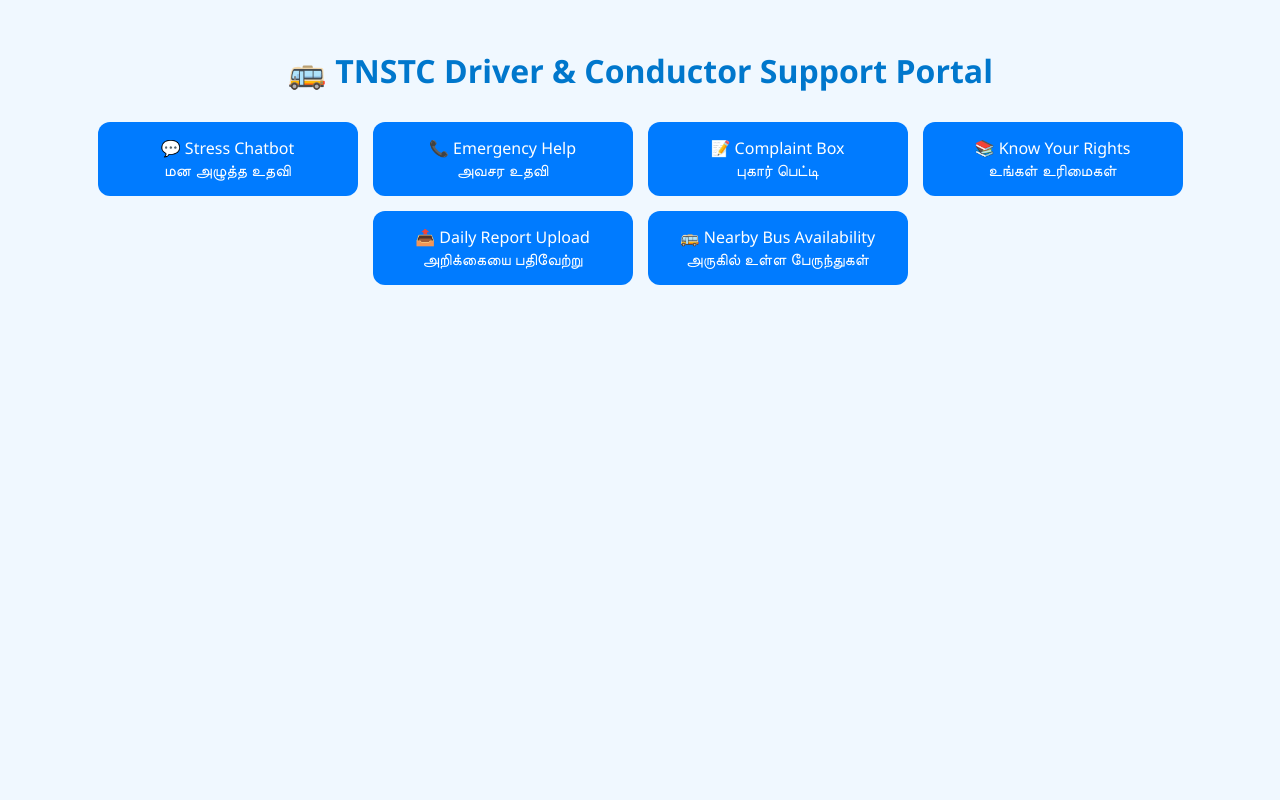
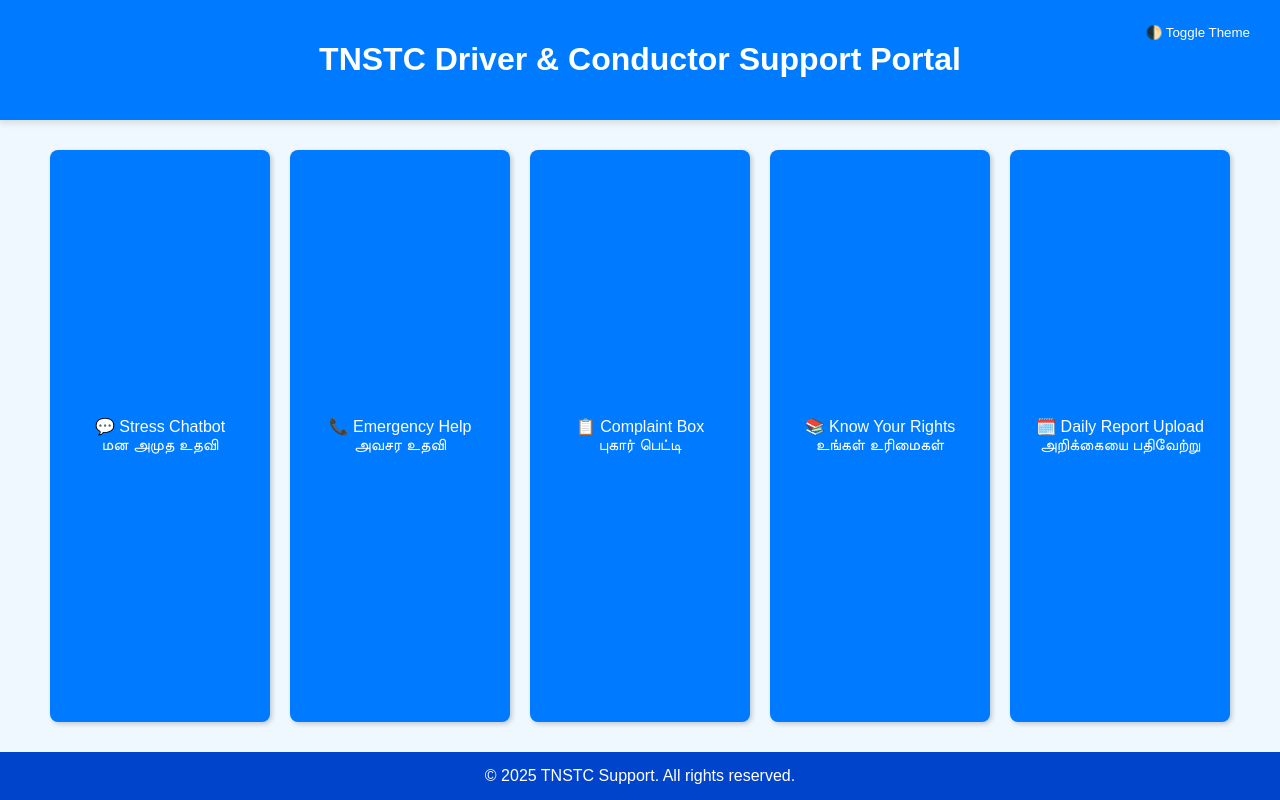
Before and after one commit to Kowshi1428/tnstc-driver-support, a plain HTML site: page index.html in a window 1280 px wide. Drawn offline with Linux system fonts and the light colour scheme.

Commit message:
Update index.html

```diff
--- a/index.html
+++ b/index.html
@@ -1,60 +1,123 @@
 <!DOCTYPE html>
 <html lang="en">
 <head>
-  <meta charset="UTF-8" />
-  <meta name="viewport" content="width=device-width, initial-scale=1.0"/>
-  <title>TNSTC Driver-Conductor Support</title>
+  <meta charset="UTF-8">
+  <title>TNSTC Support Portal</title>
+
   <style>
+    * { box-sizing: border-box; }
     body {
-      font-family: 'Segoe UI', sans-serif;
-      background-color: #f0f8ff;
-      padding: 20px;
+      font-family: Arial, sans-serif;
+      background: #f0f8ff;
+      margin: 0;
+      padding: 0;
+      min-height: 100vh;
+      display: flex;
+      flex-direction: column;
+    }
+    header {
+      background: #007BFF;
+      color: white;
+      padding: 20px 10px;
       text-align: center;
+      box-shadow: 0 4px 6px rgba(0,0,0,0.1);
     }
-
-    h1 {
-      color: #0077cc;
-      margin-bottom: 30px;
-    }
-
-    .button-container {
+    .btn-container {
       display: flex;
       flex-wrap: wrap;
       justify-content: center;
-      gap: 15px;
+      gap: 20px;
+      padding: 30px 20px;
+      flex: 1;
+    }
+    .button {
+      min-width: 220px;
+      padding: 15px;
+      background: #007BFF;
+      color: white;
+      border: none;
+      border-radius: 8px;
+      font-size: 16px;
+      cursor: pointer;
+      box-shadow: 2px 2px 5px rgba(0,0,0,0.2);
+      transition: background 0.3s ease, transform 0.2s ease;
+    }
+    .button:hover {
+      background: #0056b3;
+      transform: scale(1.05);
+    }
+    footer {
+      background: #0044cc;
+      color: white;
+      text-align: center;
+      padding: 15px 10px;
     }
 
-    .button {
-      background-color: #007bff;
-      color: white;
-      padding: 15px 20px;
-      border-radius: 12px;
-      text-decoration: none;
-      font-size: 16px;
-      width: 220px;
-      transition: 0.3s;
+    /* Dark mode styles */
+    .dark-mode {
+      background-color: #121212;
+      color: #ffffff;
+    }
+    .dark-mode .button {
+      background-color: #333;
+    }
+    .dark-mode .button:hover {
+      background-color: #555;
     }
 
-    .button:hover {
-      background-color: #0056b3;
+    /* Toggle button style */
+    #themeToggle {
+      position: fixed;
+      top: 15px;
+      right: 15px;
+      z-index: 10000;
+      padding: 10px 15px;
+      border-radius: 8px;
+      background: #007BFF;
+      color: white;
+      border: none;
+      cursor: pointer;
     }
   </style>
 </head>
 <body>
 
-  <h1>🚌 TNSTC Driver & Conductor Support Portal</h1>
+<!-- Loading Screen -->
+<div id="loader" style="position:fixed;width:100%;height:100%;background:white;z-index:9999;display:flex;justify-content:center;align-items:center;">
+  <h2>🚍 Loading TNSTC Support Portal...</h2>
+</div>
 
-  <div class="button-container">
-    <a href="stress.html" class="button">💬 Stress Chatbot<br>மன அழுத்த உதவி</a>
-    <a href="emergency.html" class="button">📞 Emergency Help<br>அவசர உதவி</a>
-    <a href="complaint.html" class="button">📝 Complaint Box<br>புகார் பெட்டி</a>
-    <a href="rights.html" class="button">📚 Know Your Rights<br>உங்கள் உரிமைகள்</a>
-    <a href="dailyreport.html" class="button">📤 Daily Report Upload<br>அறிக்கையை பதிவேற்று</a>
-<a href="nearbuses.html" class="button">
-   🚌 Nearby Bus Availability<br>அருகில் உள்ள பேருந்துகள்
-</a>
+<!-- Dark Mode Toggle Button -->
+<button id="themeToggle" onclick="toggleTheme()">🌓 Toggle Theme</button>
 
-  </div>
+<header>
+  <h1>TNSTC Driver & Conductor Support Portal</h1>
+</header>
+
+<div class="btn-container">
+  <button class="button" onclick="location.href='stress.html'">💬 Stress Chatbot <br> மன அமுத உதவி</button>
+  <button class="button" onclick="location.href='Emergency.html'">📞 Emergency Help <br> அவசர உதவி</button>
+  <button class="button" onclick="location.href='complaint.html'">📋 Complaint Box <br> புகார் பெட்டி</button>
+  <button class="button" onclick="location.href='rights.html'">📚 Know Your Rights <br> உங்கள் உரிமைகள்</button>
+  <button class="button" onclick="location.href='dailyreport.html'">🗓️ Daily Report Upload <br> அறிக்கையை பதிவேற்று</button>
+</div>
+
+<footer>
+  &copy; 2025 TNSTC Support. All rights reserved.
+</footer>
+
+<!-- Scripts -->
+<script>
+  // Hide loader when page loads
+  window.onload = function () {
+    document.getElementById('loader').style.display = 'none';
+  };
+
+  // Toggle dark mode
+  function toggleTheme() {
+    document.body.classList.toggle('dark-mode');
+  }
+</script>
 
 </body>
 </html>
```
